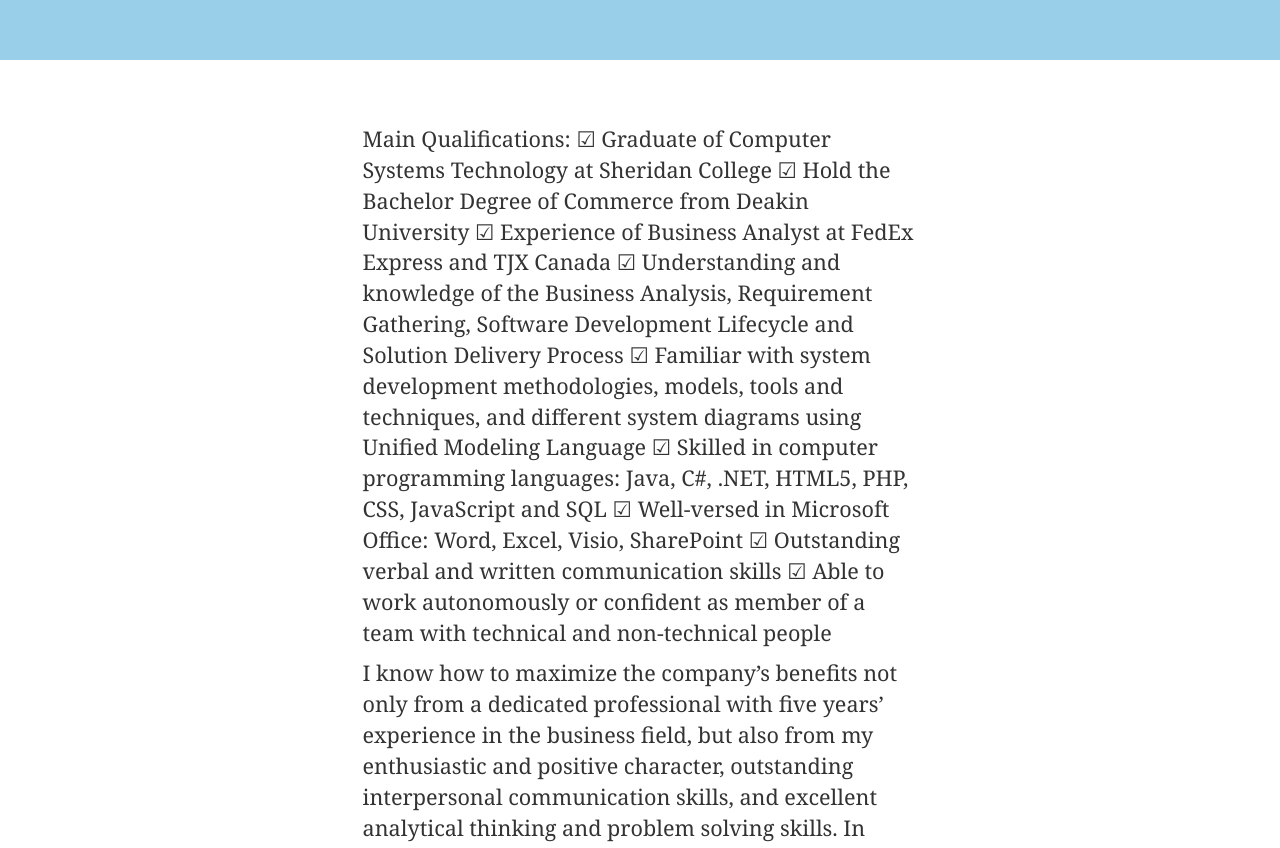
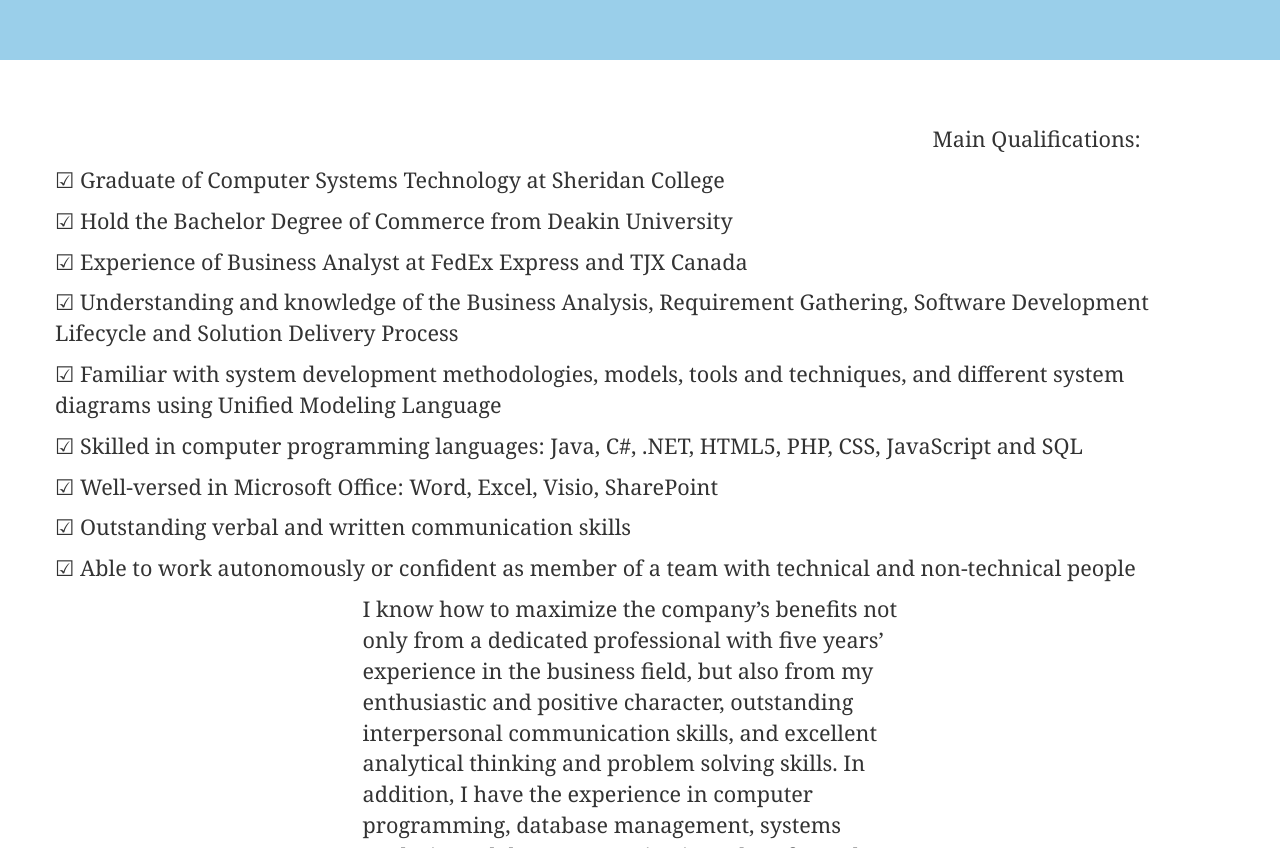
Before and after one commit to jxi0906/jxi0906.github.io, a plain HTML site: page me.html in a window 1280 px wide. Shown: the part 500-1348 px from the top of the page. Drawn offline with Linux system fonts and the light colour scheme.

Commit message:
Update Info

```diff
--- a/me.html
+++ b/me.html
@@ -55,16 +55,16 @@
             <div class="container">
                 <div class="row">
                     <p class="col-md-6 col-md-offset-3">
-                        Main Qualifications:
-						☑ Graduate of Computer Systems Technology at Sheridan College
-						☑ Hold the Bachelor Degree of Commerce from Deakin University
-						☑ Experience of Business Analyst at FedEx Express and TJX Canada
-						☑ Understanding and knowledge of the Business Analysis, Requirement Gathering, Software Development Lifecycle and Solution Delivery Process
-						☑ Familiar with system development methodologies, models, tools and techniques, and different system diagrams using Unified Modeling Language
-						☑ Skilled in computer programming languages: Java, C#, .NET, HTML5, PHP, CSS, JavaScript and SQL
-						☑ Well-versed in Microsoft Office: Word, Excel, Visio, SharePoint
-						☑ Outstanding verbal and written communication skills
-						☑ Able to work autonomously or confident as member of a team with technical and non-technical people
+                        <p>Main Qualifications:</p>
+						<p>☑ Graduate of Computer Systems Technology at Sheridan College</p>
+						<p>☑ Hold the Bachelor Degree of Commerce from Deakin University</p>
+						<p>☑ Experience of Business Analyst at FedEx Express and TJX Canada</p>
+						<p>☑ Understanding and knowledge of the Business Analysis, Requirement Gathering, Software Development Lifecycle and Solution Delivery Process</p>
+						<p>☑ Familiar with system development methodologies, models, tools and techniques, and different system diagrams using Unified Modeling Language</p>
+						<p>☑ Skilled in computer programming languages: Java, C#, .NET, HTML5, PHP, CSS, JavaScript and SQL</p>
+						<p>☑ Well-versed in Microsoft Office: Word, Excel, Visio, SharePoint</p>
+						<p>☑ Outstanding verbal and written communication skills</p>
+						<p>☑ Able to work autonomously or confident as member of a team with technical and non-technical people</p>
                     </p>
                     <p class="col-md-6 col-md-offset-3">
                         I know how to maximize the company’s benefits not only from a dedicated professional with five years’ experience in the business field, but also from my enthusiastic and positive character, outstanding interpersonal communication skills, and excellent analytical thinking and problem solving skills. In addition, I have the experience in computer programming, database management, systems analysis, and data communication. Therefore, I hope to combine the business experience and IT knowledge to achieve his career goal.
```
